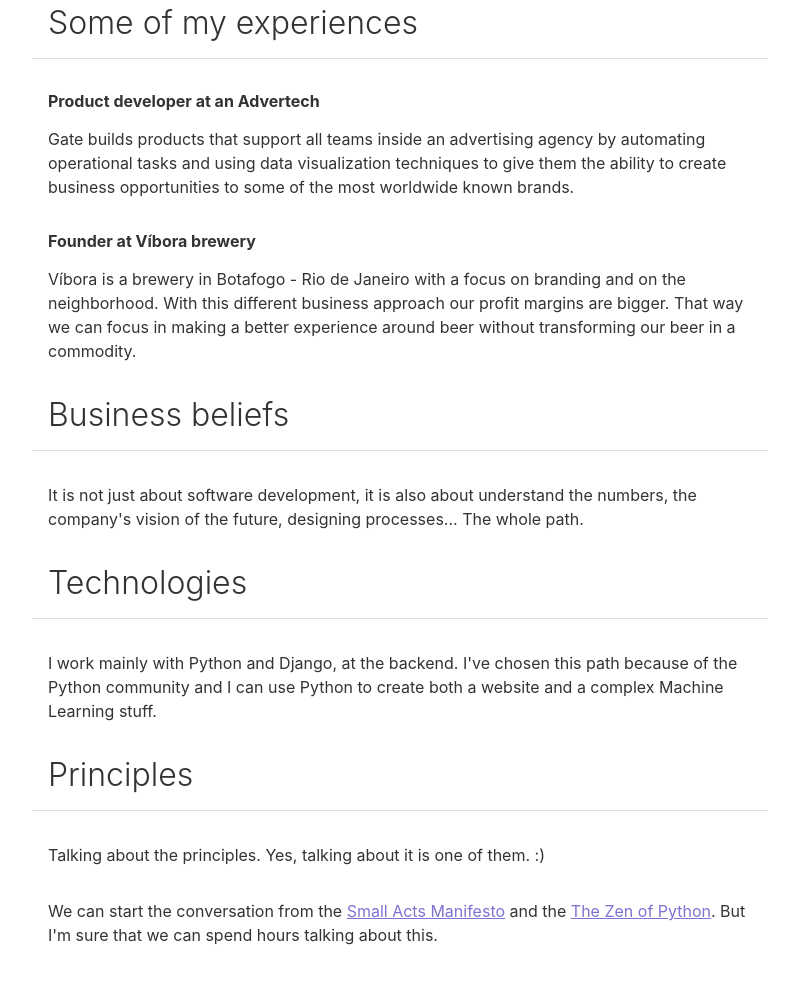
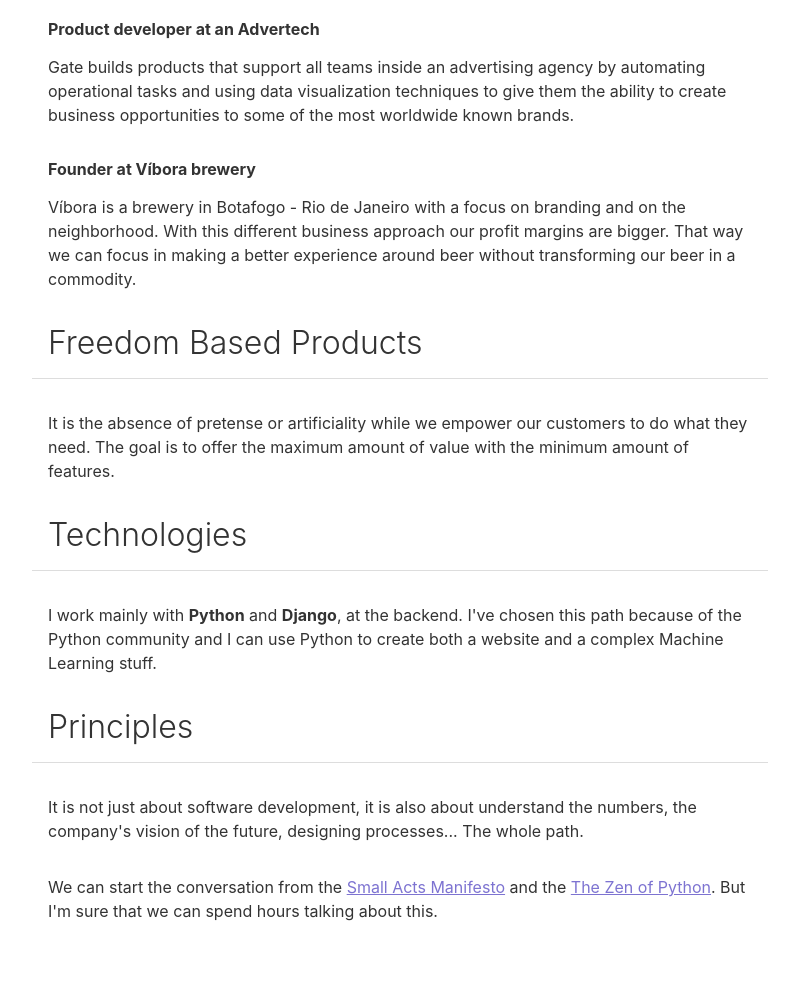
Before and after one commit to thiagogds/thiagogds.com, a plain HTML site: page index.html in a window 1280 px wide. Shown: the part 565-1548 px from the top of the page, without its empty margins (240-1039 px from the left). Drawn offline with Linux system fonts and the light colour scheme.

Commit message:
Freedom based product

```diff
--- a/index.html
+++ b/index.html
@@ -23,7 +23,6 @@
       <p>Hello! I'm a Brazilian entrepreneur and software developer specialist in growing sustainable products.</p>
       <p>I'm very into <strong>business design</strong> and me and my partner <a href="http://israelst.com/">Israel</a> are helping people to leverage their companies through a well designed process. Do you want to hire us?</p>
       <p class="call-to-action"><a href="mailto:thiagogds14@gmail.com" class="btn" onclick="ga('send', 'event', 'Email', 'send');">Get in touch.</a></p>
-      <p>Would you want to know me just a little more first? Go ahead. :)</p>
     </header>
 
       <h2 id="xp">Some of my experiences</h2>
@@ -35,14 +34,14 @@
       <p>Víbora is a brewery in Botafogo - Rio de Janeiro with a focus on branding and on the neighborhood. With this different business approach our profit margins are bigger. That way we can focus in making a better experience around beer without transforming our beer in a commodity.</p>
 
 
-      <h2>Business beliefs</h2>
-      <p>It is not just about software development, it is also about understand the numbers, the company's vision of the future, designing processes... The whole path.</p>
+      <h2>Freedom Based Products</h2>
+      <p>It is the absence of pretense or artificiality while we empower our customers to do what they need. The goal is to offer the maximum amount of value with the minimum amount of features.</p>
 
       <h2>Technologies</h2>
-      <p>I work mainly with Python and Django, at the backend. I've chosen this path because of the Python community and I can use Python to create both a website and a complex Machine Learning stuff.</p>
+      <p>I work mainly with <strong>Python</strong> and <strong>Django</strong>, at the backend. I've chosen this path because of the Python community and I can use Python to create both a website and a complex Machine Learning stuff.</p>
 
       <h2>Principles</h2>
-      <p>Talking about the principles. Yes, talking about it is one of them. :)</p>
+      <p>It is not just about software development, it is also about understand the numbers, the company's vision of the future, designing processes... The whole path.</p>
       <p>We can start the conversation from the <a href="http://smallactsmanifesto.org/">Small Acts Manifesto</a> and the <a href="https://www.python.org/dev/peps/pep-0020/#the-zen-of-python">The Zen of Python</a>. But I'm sure that we can spend hours talking about this.</p>
   </article>
 </body>
```
